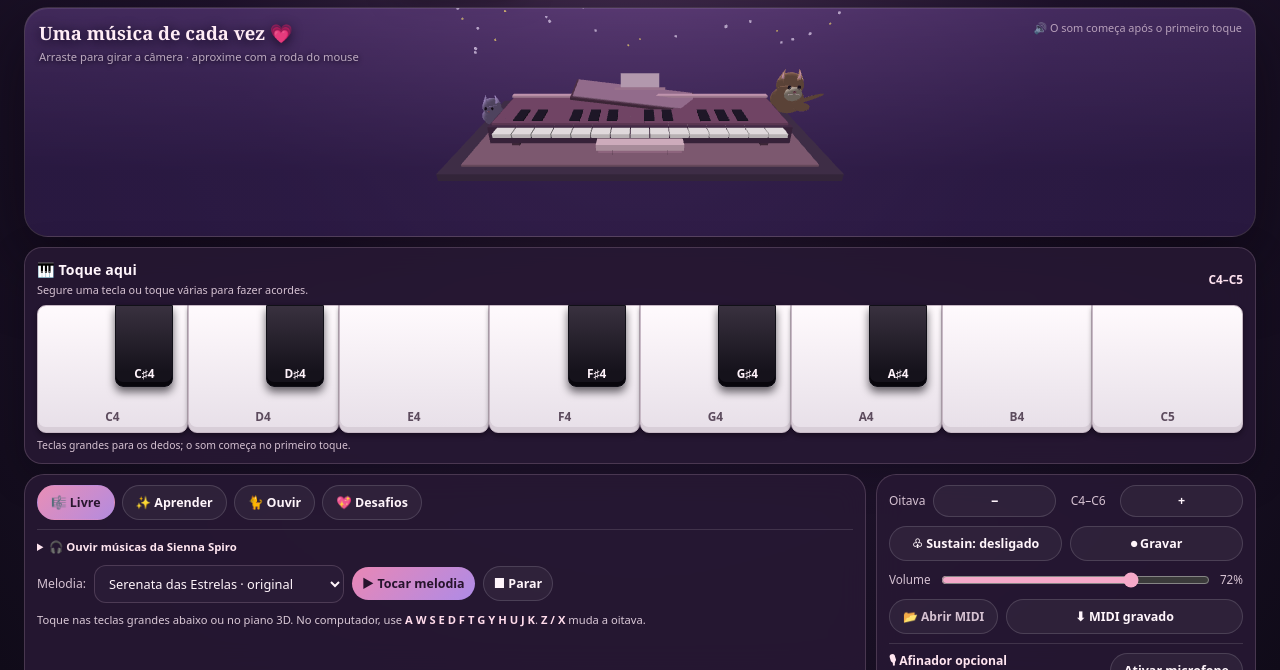
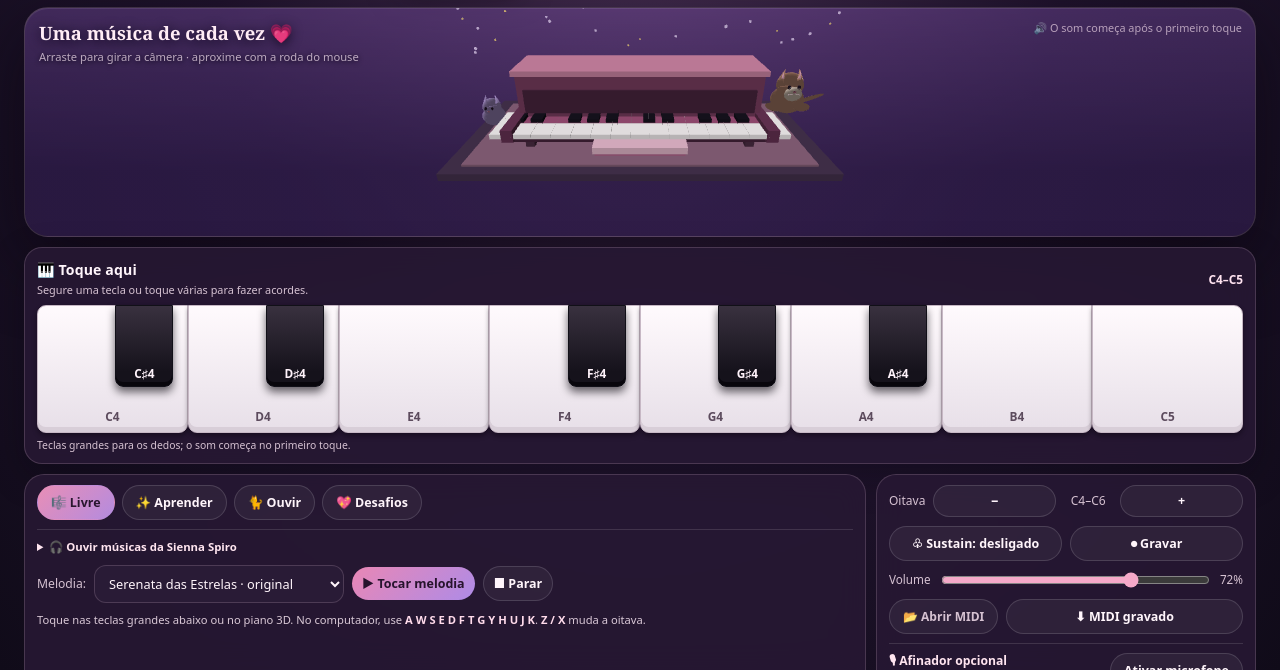
Before and after one commit to mirandapietro425-max/Nosso-tempo, a plain HTML site: page piano-3d.html in a window 1280 px wide. Shown: the part 130-800 px from the top of the page. Drawn offline with Linux system fonts and the light colour scheme; animation ran at ten frames a second.

Commit message:
refactor: tornar silhueta do piano reconhecivel

```diff
--- a/piano-3d.html
+++ b/piano-3d.html
@@ -147,13 +147,20 @@ function scene(t){gl.clearColor(.08,.045,.12,.0);gl.clear(gl.COLOR_BUFFER_BIT|gl
   draw(box,[0,-.5,-.4],[15,.3,7.2],'#47334f');draw(box,[0,-.32,-.35],[13.6,.12,6.1],'#8d647e');
   // distant soft stars
   for(let i=0;i<23;i++){const x=Math.sin(i*12.31)*8.4,z=-3.7+(i%5)*.65,y=3.1+(i%4)*.55;const flick=.012*Math.sin(t*.0015+i);draw(sphere,[x,y+flick,z],[.045+(i%3)*.012,.045+(i%3)*.012,.045+(i%3)*.012],i%3===0?'#ffd98b':'#ead1ff',undefined,.35);}
-  // piano case and lid
-  draw(box,[0,.39,-.02],[12.15,.72,3.1],'#4c304f');draw(box,[0,.77,-.1],[11.9,.16,2.9],'#7f4d72');draw(box,[0,1.02,-1.23],[11.8,.1,.25],'#d9a7c4');draw(box,[-.2,1.08,-1.02],[5.65,.12,1.98],'#57364f',[.08,0,-.13]);draw(box,[-.2,1.16,-1.02],[5.45,.045,1.78],'#a77b9f',[.08,0,-.13]);
+  // piano body: a readable baby-grand silhouette with a deep case and front keyboard.
+  draw(box,[0,.28,-.28],[10.8,.5,3.4],'#4a263f');
+  draw(box,[0,.67,-.35],[10.45,.26,3.16],'#9f4f78');
+  draw(box,[0,1.12,-.88],[9.9,.86,.18],'#592b49');
+  draw(box,[0,1.62,-.55],[10.05,2.02,2.34],'#7c3e62');
+  draw(box,[0,2.68,-.55],[10.32,.22,2.52],'#d388a9');
+  draw(box,[0,1.5,.64],[9.5,1.0,.16],'#4a263f');
+  draw(box,[-5.05,.72,1.12],[.45,.5,2.34],'#6a3456');draw(box,[5.05,.72,1.12],[.45,.5,2.34],'#6a3456');
   // legs, pedals and stool
-  for(const x of [-5.2,5.2])for(const z of [-1.08,1.02])draw(box,[x,-.47,z],[.32,1.35,.34],'#55374d',[0,0,(x<0?-.04:.04)]);
-  draw(box,[0,-.07,1.75],[3.3,.13,.55],'#c48cae');draw(box,[0,.12,1.75],[3.45,.26,.65],'#e9c2d5');for(const x of [-1.15,0,1.15])draw(box,[x,-.31,1.75],[.11,.55,.12],'#76506d');
+  for(const x of [-4.55,4.55])for(const z of [-1.02,1.12])draw(box,[x,-.47,z],[.36,1.45,.4],'#503047',[0,0,(x<0?-.04:.04)]);
+  draw(box,[0,-.08,1.92],[3.55,.14,.62],'#b96d93');draw(box,[0,.1,1.92],[3.7,.28,.72],'#edbfd3');for(const x of [-1.25,0,1.25])draw(box,[x,-.31,1.92],[.12,.55,.13],'#70405c');
+  for(const x of [-.42,0,.42])draw(box,[x,-.2,1.43],[.16,.1,.58],'#d6a66f',[0,0,x===0?0:(x<0?-.12:.12)],.18);
   // piano keys (white behind, then black)
-  for(const k of keyMeshes){const down=pressed.has(k.midi),y=k.black?.78:.65,dep=down?.11:0;draw(box,[k.x,y-dep,k.z+(down?.07:0)],k.black?[.42,.23,1.05]:[.72,.17,1.82],k.black?(down?'#a77a9c':'#221a2c'):(down?'#ffe0ec':'#fff7fa'));if(!k.black&&!down)draw(box,[k.x,y-.091,k.z+.1],[.56,.018,.66],'#f2e3ec');if(down)draw(box,[k.x,y+.15,k.z+.14],[.32,.025,.32],'#ffc4df',undefined,.28);}
+  for(const k of keyMeshes){const down=pressed.has(k.midi),y=k.black?.82:.69,dep=down?.11:0;draw(box,[k.x,y-dep,k.z+(down?.07:0)],k.black?[.48,.27,1.18]:[.82,.19,2.12],k.black?(down?'#a77a9c':'#17131f'):(down?'#ffe0ec':'#fffafb'));if(!k.black&&!down)draw(box,[k.x,y-.1,k.z+.12],[.64,.018,.72],'#f0dce7');if(down)draw(box,[k.x,y+.16,k.z+.16],[.34,.025,.34],'#ffc4df',undefined,.28);}
   // music stand
   draw(box,[0,1.42,-1.1],[2.3,.11,.22],'#b98aa9',[-.25,0,0]);draw(box,[0,1.73,-1.25],[1.75,.7,.08],'#d9b9d2',[-.25,0,0]);
   // cat in warm colors and tiny kitten by the piano
```
